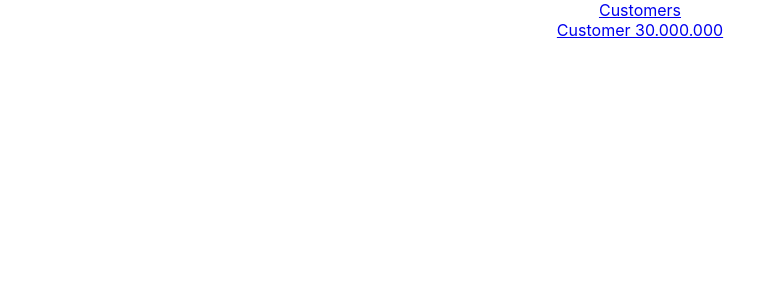
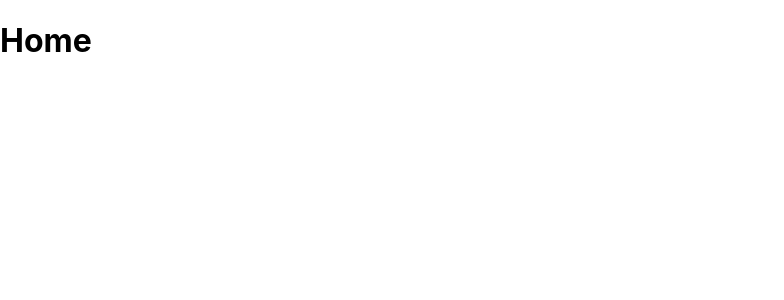
Before and after one commit to Jonatandb/CursoUdemyReactJSReduxES6, a React (Create React App) app in the folder customers-app/: page / in a window 1280 px wide. Shown: the top 300 px of the page, without its empty margins (0-784 px from the left). Built offline with nearby package versions, Linux system fonts and the light colour scheme.

Commit message:
163. Utilización de Switch
https://www.udemy.com/course/react-js-redux-es6-completo-de-0-a-experto-espanol/learn/lecture/8955888#overview

```diff
--- a/customers-app/src/App.js
+++ b/customers-app/src/App.js
@@ -1,15 +1,23 @@
 import React from "react";
-import { Link, BrowserRouter as Router } from "react-router-dom";
+import { Link, BrowserRouter as Router, Route, Switch } from "react-router-dom";
 import "./App.css";
+
+const Home = () => <h1>Home</h1>;
+const CustomerContainer = () => <h1>Customer Container</h1>;
+const CustomerListContainer = () => <h1>Customer List Container</h1>;
+const CustomerNewContainer = () => <h1>Customer New Container</h1>;
 
 function App() {
   return (
     <Router>
-      <div className="App">
-        <Link to="/customers">Customers</Link>
-        <br />
-        <Link to="/customers/3000000">Customer 30.000.000</Link>
-      </div>
+      <>
+        <Route exact path="/" component={Home} />
+        <Route exact path="/customers" component={CustomerListContainer} />
+        <Switch>
+          <Route path="/customers/new" component={CustomerNewContainer} />
+          <Route path="/customers/:dni" component={CustomerContainer} />
+        </Switch>
+      </>
     </Router>
   );
 }
```
Also changed, not shown: 1 other file (tests, documents, lock files or other folders).
